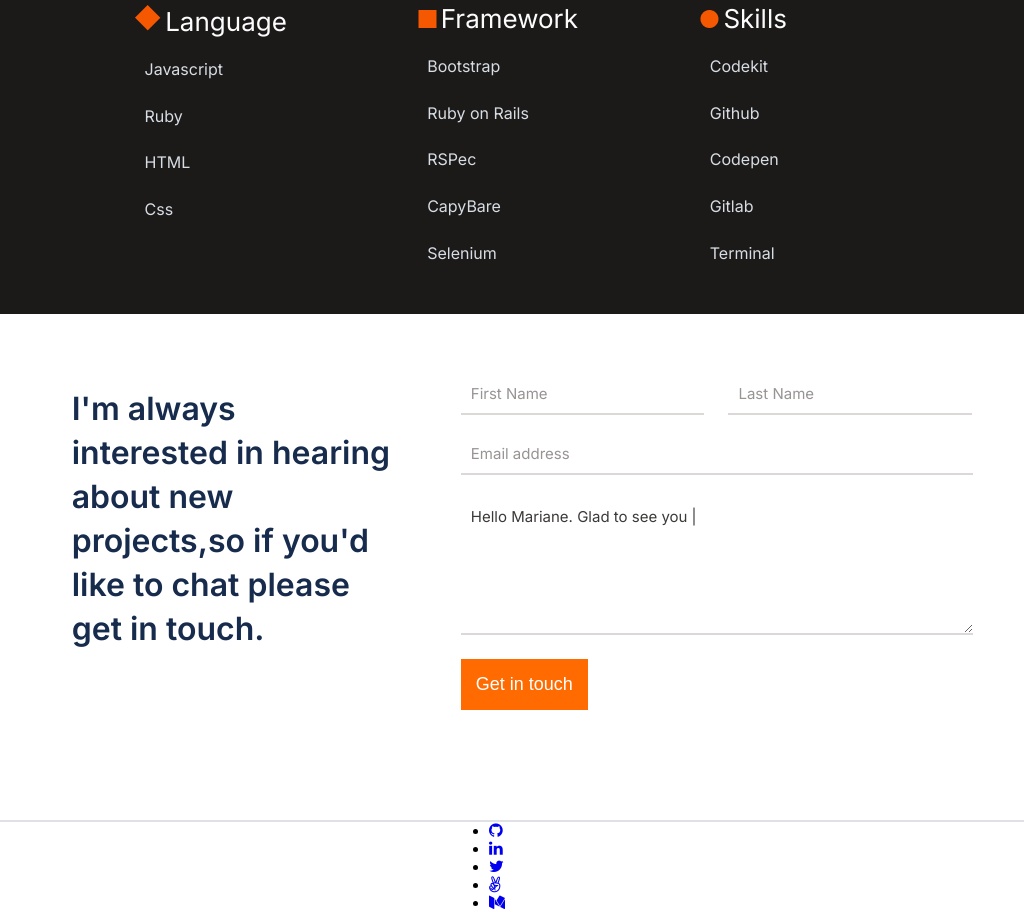
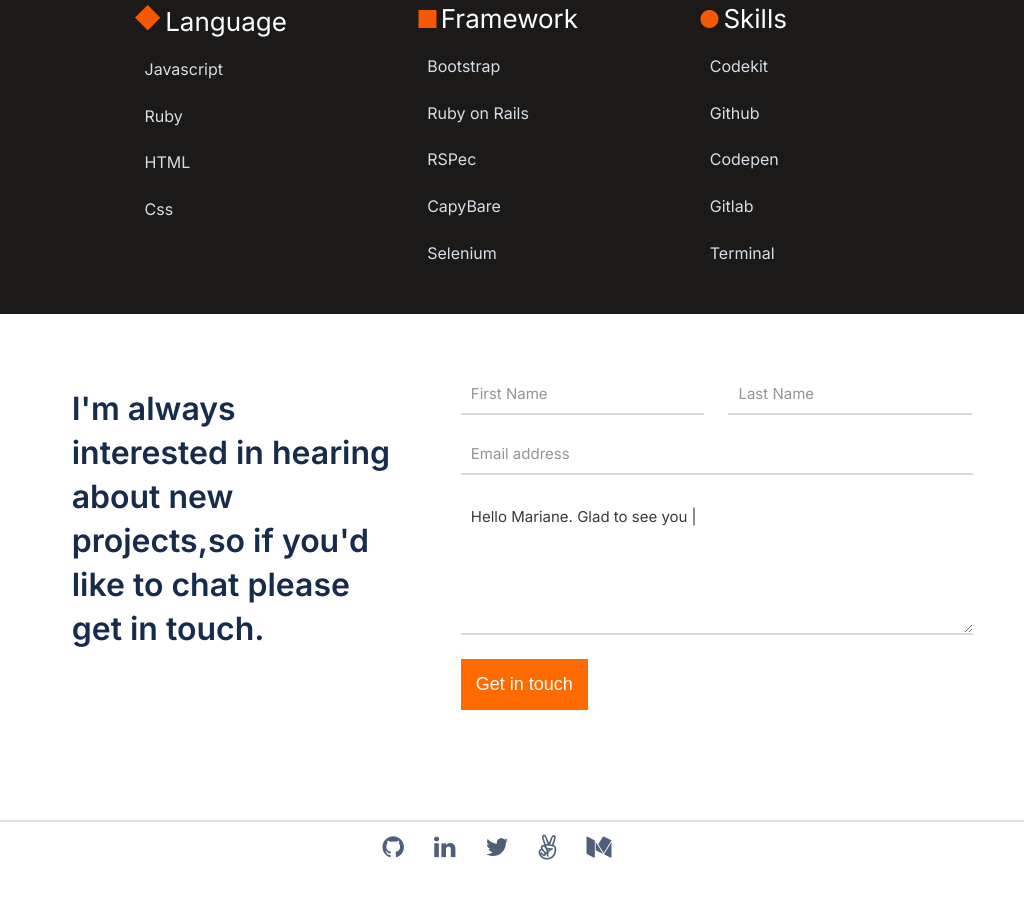
Before and after one commit to AhmadiGu/My_Portfolio, a website: page index.html in a window 1024 px wide. Shown: the part 2725-3637 px from the top of the page. After the commit the page ends 3601 px from the top, so only its background shows below. Drawn offline with Linux system fonts and the light colour scheme.

```diff
--- a/mediaLg.css
+++ b/mediaLg.css
@@ -727,7 +727,18 @@
     border: 1px solid #dfe1e6;
   }
 
+  ul.contact-footer {
+    list-style-type: none;
+    display: flex;
+    flex-direction: row;
+    margin-top: 5%;
+    margin-bottom: 6%;
+  }
 
+  li a i.color {
+    color: #505f79;
+    font-size: 25px;
+  }
 
   /* section contact end */
 }
```
